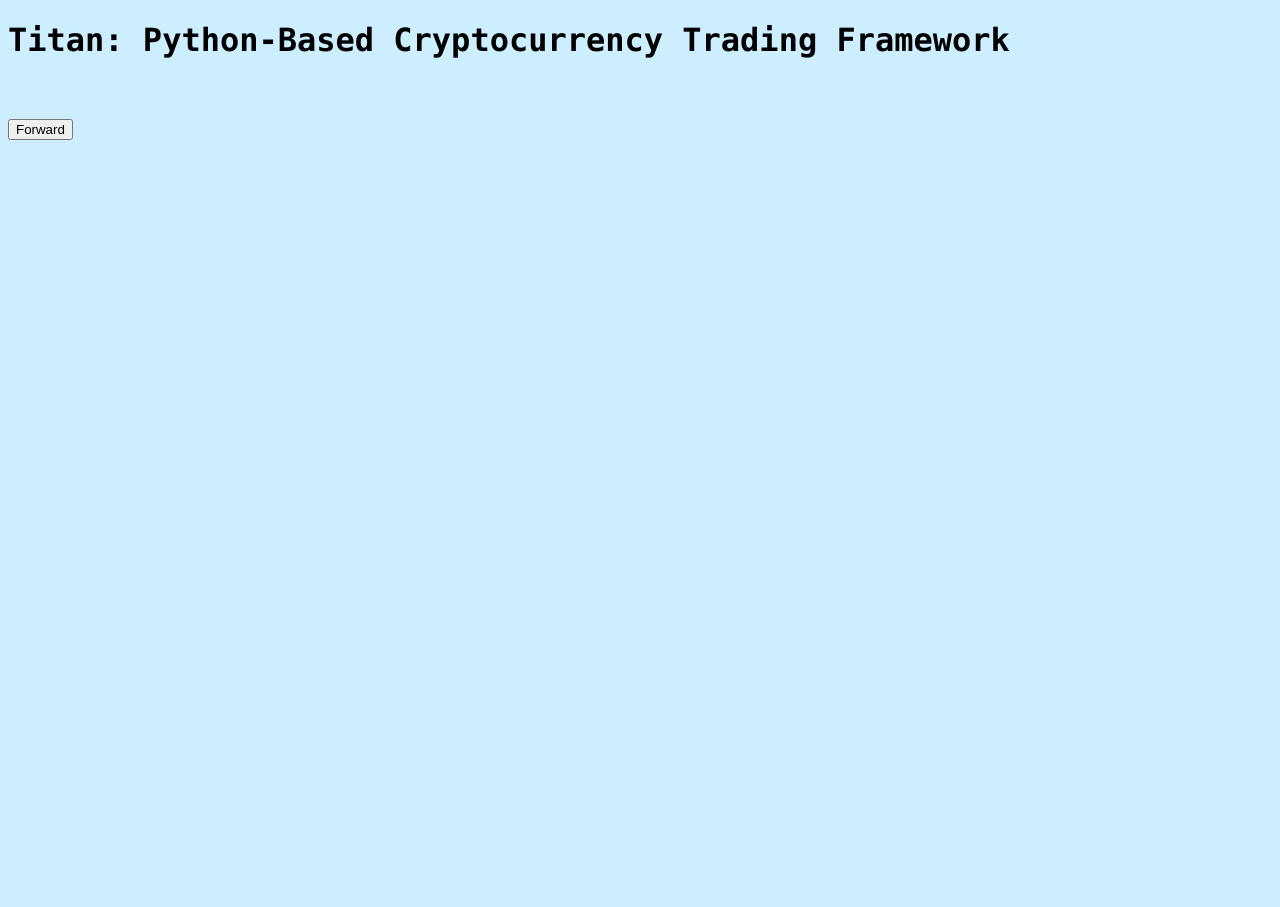
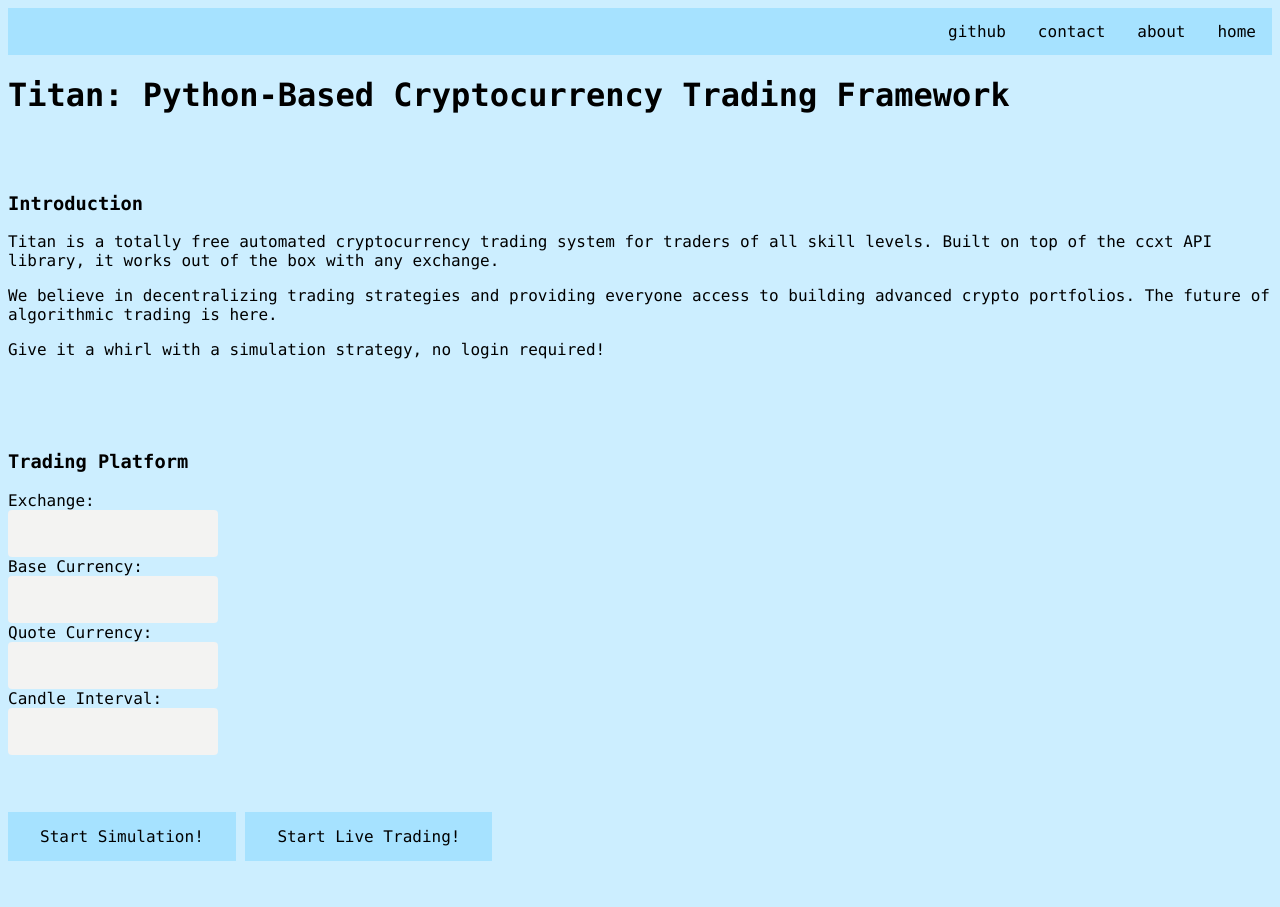
Before and after one commit to exdx/Titan, a Flask app: page / in a window 1280 px wide. Before the commit the page ends 140 px from the top, so only its background shows below. Run offline with Flask 2, Linux system fonts and the light colour scheme.

Commit message:
update UI
update UI

```diff
--- a/app.py
+++ /dev/null
@@ -1,24 +0,0 @@
-from flask import Flask, render_template
-from flask_debugtoolbar import DebugToolbarExtension
-from core import titan_main
-
-app = Flask(__name__)
-
-app.config['SECRET_KEY'] = 'asdfg'
-app.debug = True
-toolbar = DebugToolbarExtension(app)
-
-
-@app.route("/")
-def hello():
-    return render_template('main.html')
-
-
-@app.route("/forward", methods=['GET', 'POST'])
-def move_forward():
-    titan_main.start()
-    return render_template('main.html')
-
-
-if __name__ == "__main__":
-    app.run(port=5555)
--- a/static/style.css
+++ b/static/style.css
@@ -4,3 +4,54 @@
 
 body {background-color: #cceeff;
       font-family: "Lucida Console", Lucida, Monospace;}
+
+ul {
+    list-style-type: none;
+    margin: 0;
+    padding: 0;
+    overflow: hidden;
+    background-color: #a6e2ff;
+}
+
+li {
+    float: left;
+}
+
+li a {
+    display: block;
+    color: black;
+    text-align: center;
+    padding: 14px 16px;
+    text-decoration: none;
+}
+
+/* Change the link color to #111 (black) on hover */
+li a:hover {
+    background-color: #ccebff;
+}
+
+input[type=text]:focus {
+    border: 3px solid #ffff66;
+}
+input[type=text] {
+    width: 20%%;
+    padding: 16px 20px;
+    border: none;
+    border-radius: 4px;
+    background-color: #f3f3f2;
+    font-family: "Lucida Console", Lucida, Monospace;
+}
+
+
+button {
+    background-color: #a6e2ff;
+    border: none;
+    color: black;
+    padding: 15px 32px;
+    text-align: center;
+    text-decoration: none;
+    display: inline-block;
+    font-size: 16px;
+    font-family: "Lucida Console", Lucida, Monospace;
+
+}
--- a/templates/main.html
+++ b/templates/main.html
@@ -6,12 +6,47 @@
     <link rel= "stylesheet" type= "text/css" href= "{{ url_for('static',filename='style.css') }}">
 </head>
 <body>
+    <div class ="toolbar">
+        <ul>
+        <li style="float:right"><a href="{{ url_for('mainpage') }}">home</a></li>
+        <li style="float:right"><a href="{{ url_for('aboutpage') }}">about</a></li>
+        <li style="float:right"><a href="{{ url_for('contactpage') }}">contact</a></li>
+        <li style="float:right"><a href="{{ url_for('githubpage') }}">github</a></li>
+        </ul>
+    </div>
     <div class ="header">
         <h1>Titan: Python-Based Cryptocurrency Trading Framework</h1>
     </div>
     <br><br>
-    <form action="/forward" method="get">
-    <button name="forward" type="submit">Forward</button>
+
+    <div class ="intro">
+        <h3>Introduction</h3>
+        <p>Titan is a totally free automated cryptocurrency trading system for traders of all skill levels. Built on top of the ccxt API library, it works out of the box with any exchange.</p>
+        <p>We believe in decentralizing trading strategies and providing everyone access to building advanced crypto portfolios. The future of algorithmic trading is here.</p>
+        <p>Give it a whirl with a simulation strategy, no login required! </p>
+    </div>
+
+    <br><br><br>
+    <div class ="Trading Settings">
+        <h3>Trading Platform</h3>
+        <form method="POST">
+            Exchange:<br>
+            <input type="text" name="exchange"><br>
+            Base Currency:<br>
+            <input type="text" name="basecurrency"><br>
+            Quote Currency:<br>
+            <input type="text" name="quotecurrency"><br>
+            Candle Interval:<br>
+            <input type="text" name="candleinterval"><br><br>
+        </form>
+    </div>
+
+    <br><br>
+
+
+    <form action="/forward" method="GET">
+    <button name="forward_simulation" type="submit">Start Simulation!</button>
+    <button name="forward_live" type="submit">Start Live Trading!</button>
     </form>
     <br><br>
 
--- /dev/null
+++ b/titan_app.py
@@ -0,0 +1,54 @@
+from flask import Flask, render_template
+from flask import request
+from flask_debugtoolbar import DebugToolbarExtension
+from flask.json import jsonify
+from core import titan_main
+
+app = Flask(__name__)
+
+app.config['SECRET_KEY'] = 'asdfg'
+app.debug = True
+toolbar = DebugToolbarExtension(app)
+
+
+@app.route("/")
+def mainpage():
+    return render_template('main.html')
+
+
+@app.route("/", methods=['POST'])
+def trading_settings_form_post():
+    user_exchange = request.form['exchange']
+    user_basecurrency = request.form['basecurrency']
+    user_quotecurrency = request.form['quotecurrency']
+    user_candleinterval = request.form['candleinterval']
+    user_simulationtrade = request.form['simulation_setting']
+
+    user_input = [user_exchange.lower(), user_basecurrency.lower(), user_quotecurrency.lower(), user_candleinterval.lower(), bool(user_simulationtrade)]
+
+    return jsonify(user_input)
+
+
+@app.route("/forward", methods=['GET', 'POST'])
+def move_forward():
+    titan_main.main(d)
+    return render_template('results.html')
+
+
+@app.route("/contact")
+def contactpage():
+    return render_template('main.html')
+
+
+@app.route("/about")
+def aboutpage():
+    return render_template('main.html')
+
+
+@app.route("/github")
+def githubpage():
+    return render_template('main.html')
+
+
+if __name__ == "__main__":
+    app.run(port=5555)
```
Also changed, not shown: core/titan_main.py (+8 -5 lines), templates/results.html (added, +12 -0 lines).
